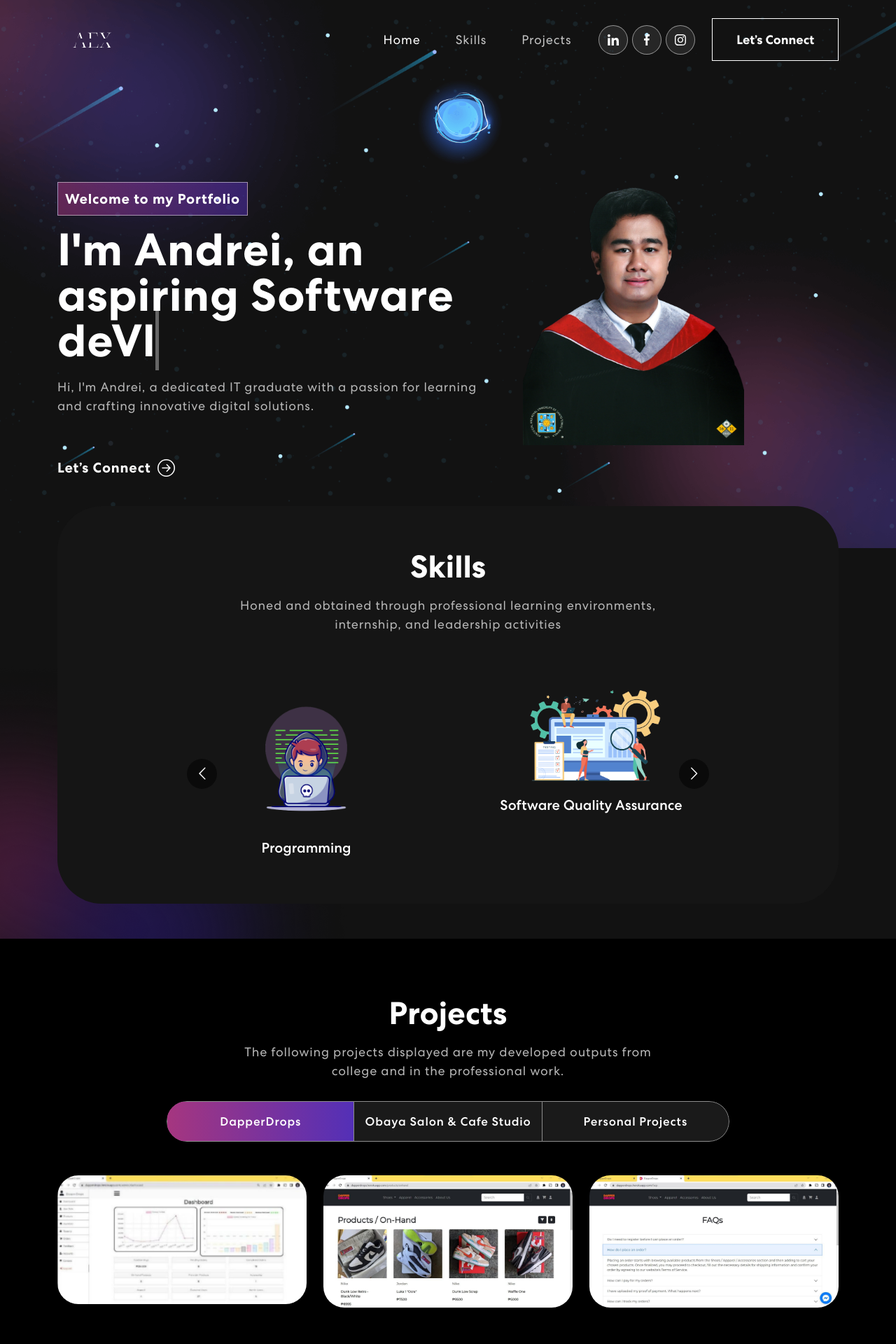
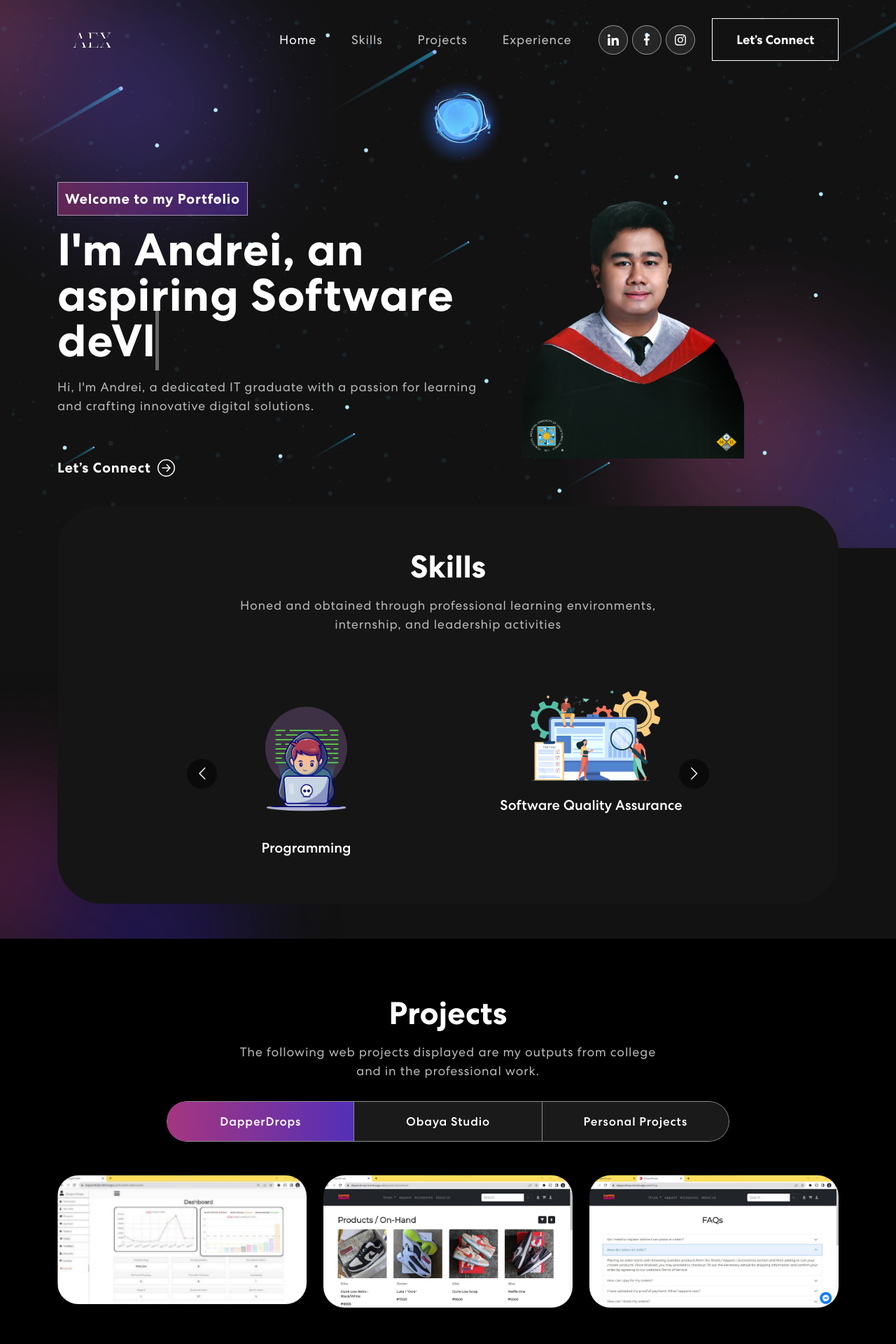
Before and after one commit to xeoandrei/xeoandrei, a React (Create React App) app: page / in a window 1280 px wide. Shown: the top 1920 px of the page at 70% size. Built offline with nearby package versions, Linux system fonts and the light colour scheme; no server answers.

Commit message:
update commit

```diff
--- a/src/App.css
+++ b/src/App.css
@@ -283,7 +283,7 @@
   margin-left: 25px;
 }
 .banner img {
-  animation: updown 3s linear infinite;
+  animation: none; /* updown 3s linear infinite; */
 }
 @keyframes updown {
     0% {
@@ -380,7 +380,6 @@
   letter-spacing: 0.8px;
   font-weight: 500;
   position: relative;
-  transition: 0.3s ease-in-out;
   text-align: center;
   z-index: 0;
 }
@@ -393,7 +392,7 @@
   top: 0;
   left: 0;
   z-index: -1;
-    transition: 0.3s ease-in-out;
+  transition: none; /* Removed transition property */
 }
 .project .nav.nav-pills .nav-link.active::before {
   width: 100% !important;
@@ -426,7 +425,7 @@
   position: absolute;
   width: 100%;
   height: 0;
-  transition: 0.4s ease-in-out;
+  transition: none; /* Removed transition property */
 }
 .proj-imgbx:hover::before {
   height: 100%;
@@ -490,7 +489,7 @@
   font-weight: 500;
   font-size: 18px;
   letter-spacing: 0.8px;
-  transition: 0.3s ease-in-out;
+  transition: none;
 }
 .contact form input:focus, .contact form textarea:focus {
   background: rgba(255, 255, 255, 1);
@@ -514,7 +513,7 @@
   margin-top: 25px;
   border-radius: 0;
   position: relative;
-  transition: 0.3s ease-in-out;
+  transition: none;
 }
 .contact form button span {
   z-index: 1;
@@ -532,10 +531,7 @@
   top: 0;
   left: 0;
   z-index: 0;
-  transition: 0.3s ease-in-out;
-}
-.contact form button:hover::before {
-  width: 100%;
+  transition: none;
 }
 
 /************ Footer Css ************/
--- a/src/components/NavBar.js
+++ b/src/components/NavBar.js
@@ -47,6 +47,7 @@
               <Nav.Link href="#home" className={activeLink === 'home' ? 'active navbar-link' : 'navbar-link'} onClick={() => onUpdateActiveLink('home')}>Home</Nav.Link>
               <Nav.Link href="#skills" className={activeLink === 'skills' ? 'active navbar-link' : 'navbar-link'} onClick={() => onUpdateActiveLink('skills')}>Skills</Nav.Link>
               <Nav.Link href="#project" className={activeLink === 'projects' ? 'active navbar-link' : 'navbar-link'} onClick={() => onUpdateActiveLink('projects')}>Projects</Nav.Link>
+              <Nav.Link href="#experience" className={activeLink === 'experience' ? 'active navbar-link' : 'navbar-link'} onClick={() => onUpdateActiveLink('experience')}>Experience</Nav.Link>
             </Nav>
             <span className="navbar-text">
               <div className="social-icon">
--- a/src/components/Projects.js
+++ b/src/components/Projects.js
@@ -38,9 +38,9 @@
           <Col size={12}>
             <TrackVisibility>
               {({ isVisible }) =>
-              <div className={isVisible ? "animate__animated animate__fadeIn": ""}>
+              <div>
                 <h2>Projects</h2>
-                <p>The following projects displayed are my developed
+                <p>The following web projects displayed are my
                   outputs from college and in the professional work.
                   </p>
                 <Tab.Container id="projects-tabs" defaultActiveKey="first">
@@ -49,13 +49,13 @@
                       <Nav.Link eventKey="first">DapperDrops</Nav.Link>
                     </Nav.Item>
                     <Nav.Item>
-                      <Nav.Link eventKey="second">Obaya Salon & Cafe Studio</Nav.Link>
+                      <Nav.Link eventKey="second">Obaya Studio</Nav.Link>
                     </Nav.Item>
                     <Nav.Item>
                       <Nav.Link eventKey="third">Personal Projects</Nav.Link>
                     </Nav.Item>
                   </Nav>
-                  <Tab.Content id="slideInUp" className={isVisible ? "animate__animated animate__slideInUp" : ""}>
+                  <Tab.Content id="slideInUp" className={isVisible ? "" : ""}>
                     <Tab.Pane eventKey="first">
                       <Row>
                         {
```
Also changed, not shown: src/components/Experience.js (added). Lines whose indentation alone changed are shown as unchanged.
